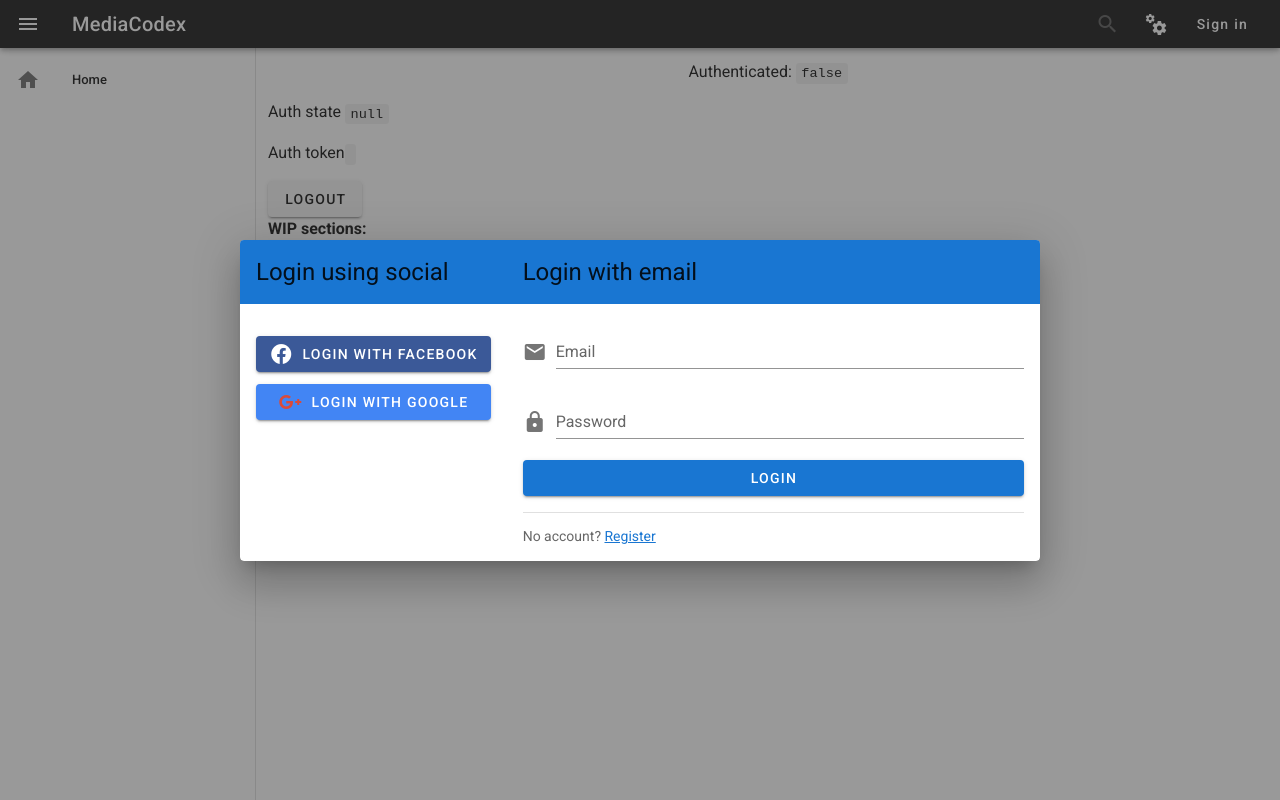
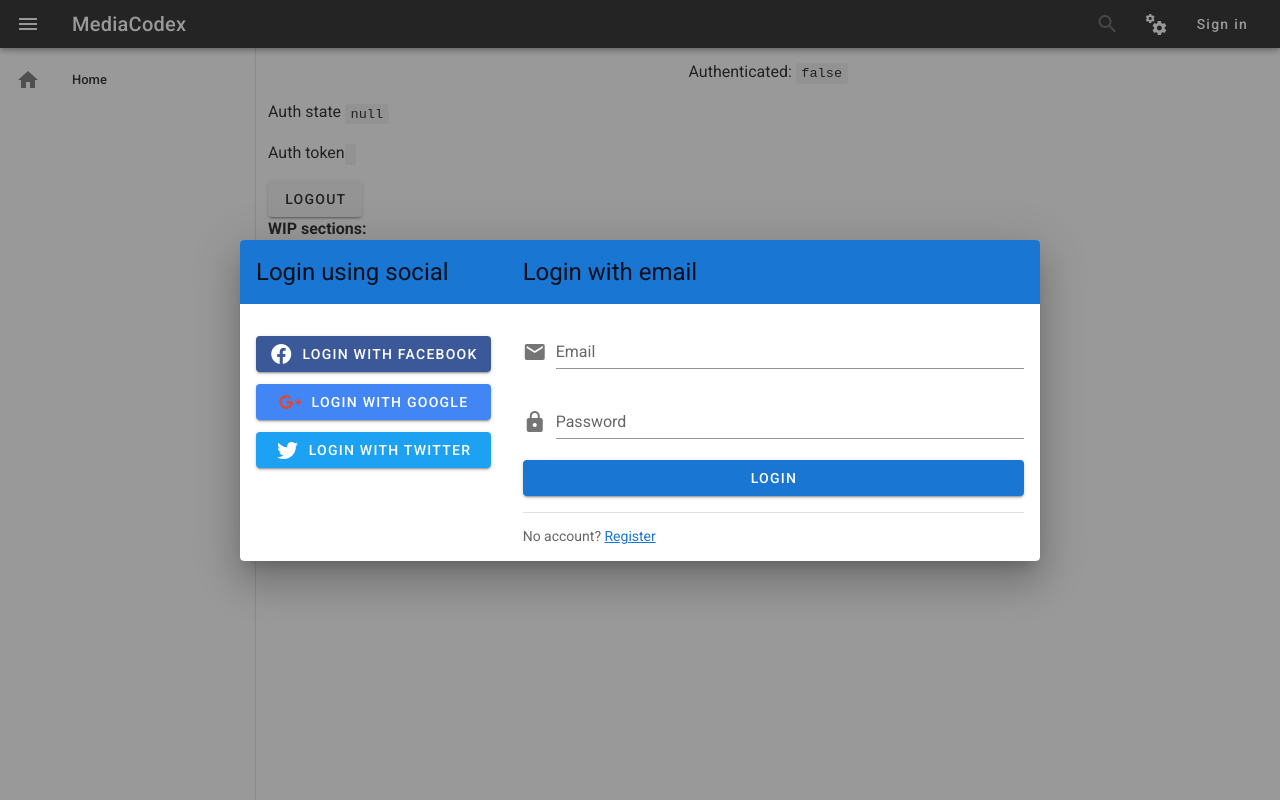
Before and after one commit to MediaCodex/website, a Nuxt app: page / in a window 1280 px wide. Both pictures are taken after a click on the button "Sign in". Built offline with nearby package versions, Linux system fonts and the light colour scheme.

Commit message:
add social auth

```diff
--- a/src/components/auth/social.vue
+++ b/src/components/auth/social.vue
@@ -1,24 +1,73 @@
 <template>
   <div>
-    <v-btn color="#3b5998" dark block width="55" @click="facebook">
+    <v-btn
+      color="#3b5998"
+      dark
+      block
+      width="55"
+      :loading="loading"
+      @click="facebook"
+    >
       <v-icon class="mr-2" width="20" height="20">mdi-facebook</v-icon>
       {{ $t('auth.social.facebook') }}
     </v-btn>
-    <v-btn color="#4285F4" dark block class="mt-3" width="55" @click="google">
+    <v-btn
+      color="#4285F4"
+      dark
+      block
+      class="mt-3"
+      width="55"
+      :loading="loading"
+      @click="google"
+    >
       <v-icon class="mr-2" color="#db4a39" width="20" height="20">
         mdi-google-plus
       </v-icon>
       {{ $t('auth.social.google') }}
     </v-btn>
+    <v-btn
+      color="#1DA1F2"
+      dark
+      block
+      class="mt-3"
+      width="55"
+      :loading="loading"
+      @click="twitter"
+    >
+      <v-icon class="mr-2" width="20" height="20">
+        mdi-twitter
+      </v-icon>
+      {{ $t('auth.social.twitter') }}
+    </v-btn>
   </div>
 </template>
 
 <script>
+import firebase from 'firebase'
 export default {
   name: 'Social',
+  data: () => ({
+    loading: false
+  }),
   methods: {
-    facebook: () => 'facebook',
-    google: () => 'google'
+    async facebook() {
+      this.loading = true
+      const provider = new firebase.auth.FacebookAuthProvider()
+      await this.$fireAuth.signInWithPopup(provider)
+      this.loading = false
+    },
+    async google() {
+      this.loading = true
+      const provider = new firebase.auth.GoogleAuthProvider()
+      await this.$fireAuth.signInWithPopup(provider)
+      this.loading = false
+    },
+    async twitter() {
+      this.loading = true
+      const provider = new firebase.auth.TwitterAuthProvider()
+      await this.$fireAuth.signInWithPopup(provider)
+      this.loading = false
+    }
   }
 }
 </script>
--- a/src/lang/en-US/auth.js
+++ b/src/lang/en-US/auth.js
@@ -14,7 +14,8 @@ export default {
   socialTitle: 'Login using social',
   social: {
     facebook: 'Login with Facebook',
-    google: 'Login with Google'
+    google: 'Login with Google',
+    twitter: 'Login with Twitter'
   },
   errors: {
     'email-already-in-use': 'Email address is already in use',
```
